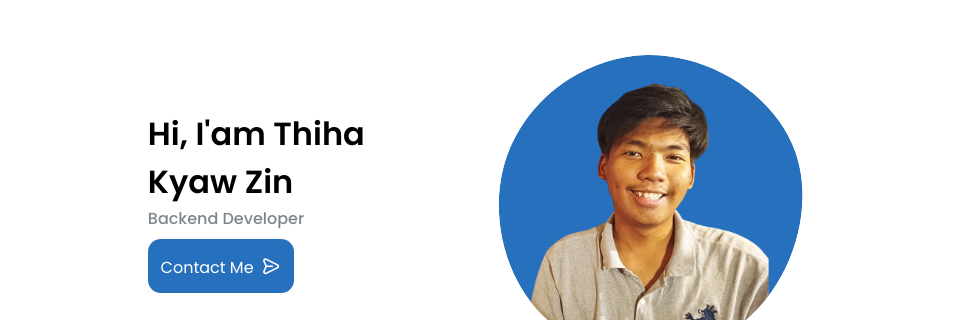
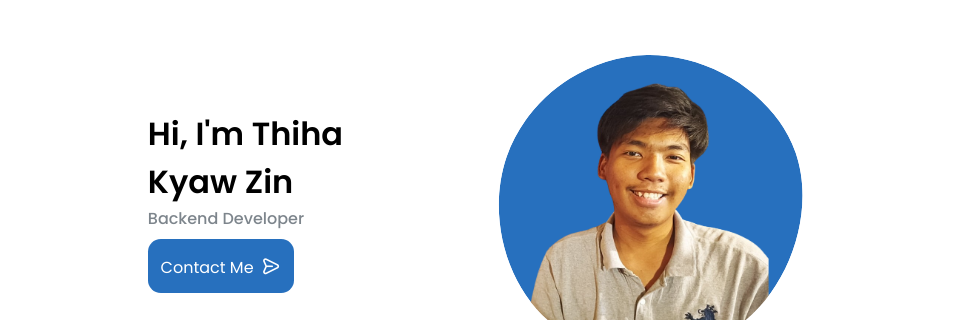
Before and after one commit to Thiha-KyawZin/My-Portfolio, a plain HTML site: page index.html in a window 1280 px wide. Shown: the part 134-454 px from the top of the page, 193-1155 px from the left. Drawn offline with nearby package versions, Linux system fonts and the light colour scheme.

Commit message:
update data v-2.1

```diff
--- a/index.html
+++ b/index.html
@@ -102,7 +102,7 @@
                     </svg>
                 </div>
                 <div class="home_data">
-                    <h1 class="home_title">Hi, I'am Thiha Kyaw Zin</h1>
+                    <h1 class="home_title">Hi, I'm Thiha Kyaw Zin</h1>
                     <h3 class="home_subtitle">Backend Developer</h3>
                     <a href="" class="buttom">Contact Me<i class="uil uil-message"></i></a>
                 </div>
```
